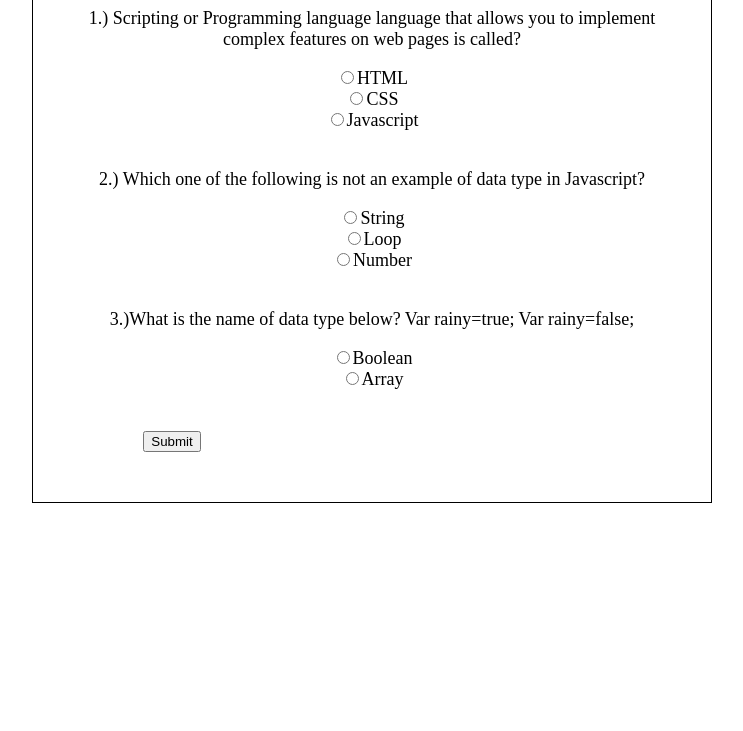
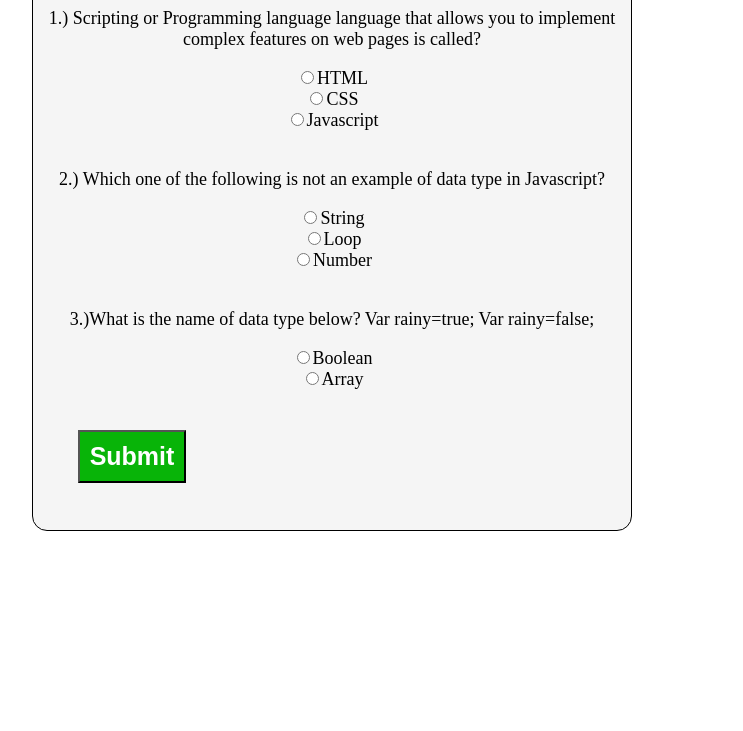
Before and after one commit to SayiaFelix/lucas-IP3, a plain HTML site: page index.html in a window 1280 px wide. Shown: the part 69-800 px from the top of the page, without its empty margins (268-1011 px from the left). Drawn offline with Linux system fonts and the light colour scheme.

Commit message:
doc;empty-div;i have add an empty div with class empty which will help me to style the submission page

```diff
--- a/index.css
+++ b/index.css
@@ -1,16 +1,30 @@
 body{
     margin: 0px;
     padding: 0px;
+    background-color: white;
+    overflow: hidden;
 }
+*{
+    box-sizing: border-box;
+}
+
+
+
 
 .quizboard{
     text-align: center;
     border: 1px solid black;
+    background-color: whitesmoke;
+    border-radius: 15px;
     font-size: large;
     margin-left: 300px;
     margin-right: 300px;
     padding-bottom: 50px;
     font-weight: 500;
+    font-family:'poppin' sans-serif;
+    overflow: hidden;
+    height: 600px;
+    width: 600px;
 }
 h2{
     background-color: rgb(189, 189, 250);
@@ -24,5 +38,14 @@ h2{
 .submit{
     padding-top: 40px;
     padding-right: 400px;
+    font-size: x-large;
+
 
 }
+#btn{
+    background-color: rgb(8, 180, 8);
+    font-size: 25px;
+    font-weight: bold;
+    padding: 10px;
+    color: white;
+}
--- a/index.html
+++ b/index.html
@@ -8,8 +8,8 @@
     <title>Javascript Quiz</title>
 </head>
 <body>
-    <div  name="first"  class="quizboard" id="quiz">
-        <h2>QUIZ BOARD</h2>
+    <form  name="first" class="quizboard" id="quiz">
+        <h2 class="quiz">Javascript Quiz</h2>
 
         <div class="quiz1">
             <p>1.) Scripting or Programming language language that allows you to implement
@@ -40,30 +40,15 @@
         </div>
 
         <div class="submit">
-            <input type="submit" name="submit"  value="Submit" onclick="myButton()">
+            <input type="submit" name="submit"  value="Submit" id="btn" onclick="myButton()">
 
         </div>
 
+    </form>
 
-
-
-
-
-
-
-
-
-
-
-
-
-
-
-
-
-
-    </div>
+    <div id="empty"></div>
 
     <script src="index.js"></script>
+
 </body>
 </html>
--- a/index.js
+++ b/index.js
@@ -1,19 +1,43 @@
 function myButton(){
     var score=0
 
-   if(document.getElementById('correct1').checked)
+   //if(document.getElementById('correct1').checked)
+    //{
+    //score++;
+   //}
+
+     // if(document.getElementById('correct2').checked)
+   // {
+   //   score++;
+    //}
+
+   //if(document.getElementById('correct3').checked)
+    //{
+       //   score++;
+   // }
+    //var empty=document.getElementById("empty")
     {
-     score+=10;
-    }
+    //  score++;
+     }
+    //quiz.style.display="none";
+    //empty.textContent=score;
 
-    if(document.getElementById('correct2').checked)
-    {
-     score+=10;
-    }
 
-    if(document.getElementById('correct3').checked)
-    {
-     score+=10;
-    }
-      document.write("Your score is;" +score)
+
+   //var currentAnswer1=document .first .question1 .value;
+   //var currentAnswer2=document .first .question2 .value;
+   //var currentAnswer3=document .first .question3 .value;
+
+   //var empty=document.getElementById("empty")
+
+   //if (currentAnswer1=="Javascript"){score++};
+   //if (currentAnswer2=="Loop"){score++};
+   //if (currentAnswer3=="Boolean"){score++};
+   //first.style.display="none";
+   //empty.textContent="score"
+
+
+   //document.write("Your score is;"+score)
+
+
 }
```
